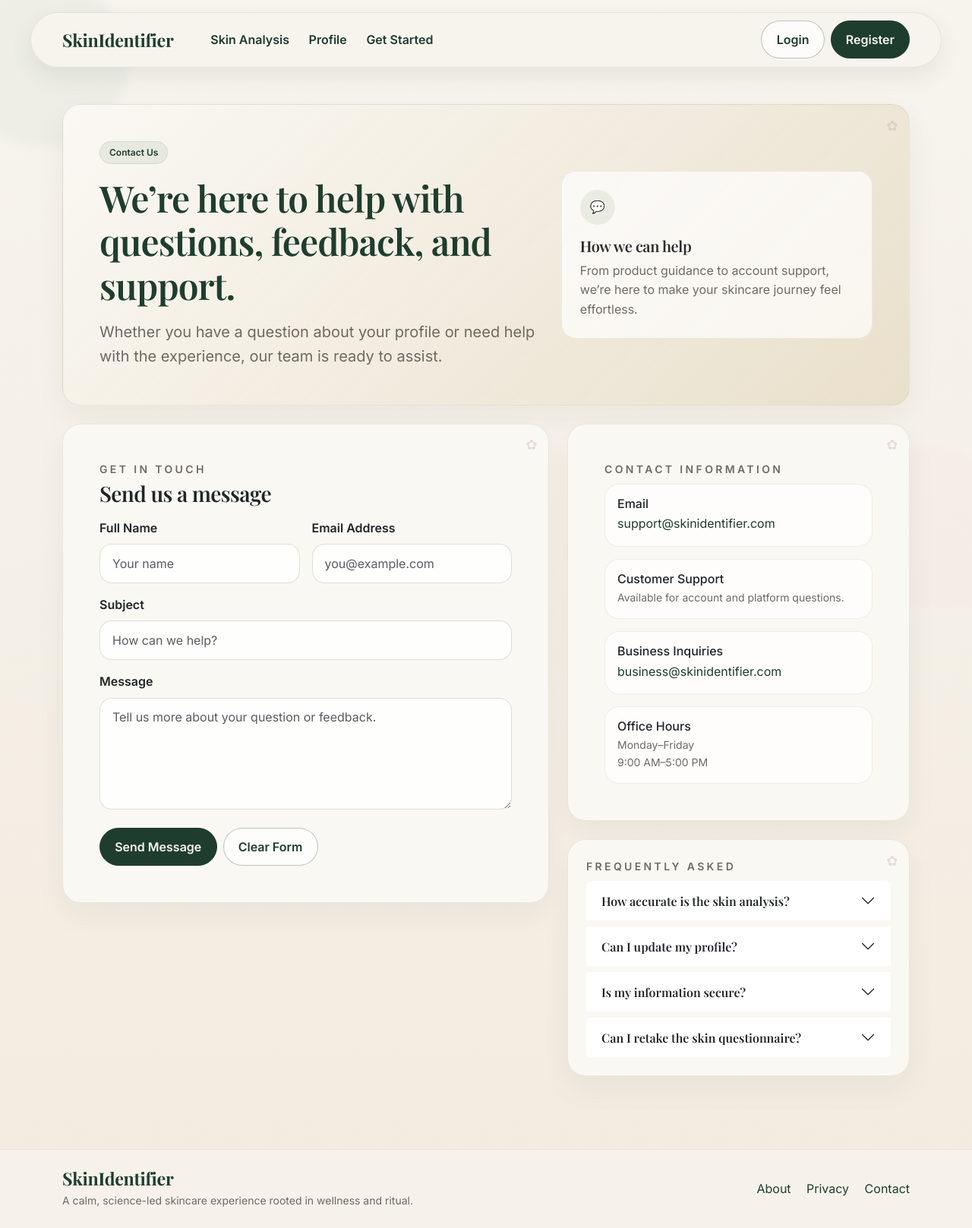
After one commit to bregiang/IS4460-Project-Template, a Django app: page /contact/ in a window 1280 px wide. The commit adds this page. Shown: the whole page at 76% size. Run offline with Django 5.2, Linux system fonts and the light colour scheme.

Commit message:
Fixed footer tabs

```diff
--- a/home/templates/home/base.html
+++ b/home/templates/home/base.html
@@ -317,9 +317,9 @@
                     <p class="mb-0 text-secondary small">A calm, science-led skincare experience rooted in wellness and ritual.</p>
                 </div>
                 <div class="col-md-6 text-md-end">
-                    <a href="#" class="text-decoration-none me-3" style="color: var(--forest);">About</a>
-                    <a href="#" class="text-decoration-none me-3" style="color: var(--forest);">Privacy</a>
-                    <a href="#" class="text-decoration-none" style="color: var(--forest);">Contact</a>
+                    <a href="{% url 'about' %}" class="text-decoration-none me-3" style="color: var(--forest);">About</a>
+                    <a href="{% url 'privacy' %}" class="text-decoration-none me-3" style="color: var(--forest);">Privacy</a>
+                    <a href="{% url 'contact' %}" class="text-decoration-none" style="color: var(--forest);">Contact</a>
                 </div>
             </div>
         </div>
--- /dev/null
+++ b/home/templates/home/contact.html
@@ -0,0 +1,130 @@
+{% extends 'home/base.html' %}
+
+{% block title %}Contact Us | SkinIdentifier{% endblock %}
+
+{% block content %}
+<div class="page-shell">
+    <section class="hero-card p-4 p-md-5 mb-4">
+        <div class="row align-items-center g-4">
+            <div class="col-lg-7">
+                <span class="badge mb-3">Contact Us</span>
+                <h1 class="display-5 mb-3">We’re here to help with questions, feedback, and support.</h1>
+                <p class="lead text-secondary mb-0">Whether you have a question about your profile or need help with the experience, our team is ready to assist.</p>
+            </div>
+            <div class="col-lg-5">
+                <div class="soft-panel p-4">
+                    <div class="feature-icon mb-3">💬</div>
+                    <h3 class="h5 mb-2">How we can help</h3>
+                    <p class="mb-0 text-secondary">From product guidance to account support, we’re here to make your skincare journey feel effortless.</p>
+                </div>
+            </div>
+        </div>
+    </section>
+
+    <div class="row g-4">
+        <div class="col-lg-7">
+            <div class="card p-4 p-md-5">
+                <div class="section-heading">
+                    <div>
+                        <p class="text-uppercase small fw-semibold mb-1" style="letter-spacing: 0.24em; color: var(--warm-gray);">Get in touch</p>
+                        <h2 class="h3 mb-0">Send us a message</h2>
+                    </div>
+                </div>
+                <form>
+                    <div class="row g-3">
+                        <div class="col-md-6">
+                            <label class="form-label fw-semibold" for="name">Full Name</label>
+                            <input class="form-control" id="name" type="text" placeholder="Your name" required>
+                        </div>
+                        <div class="col-md-6">
+                            <label class="form-label fw-semibold" for="email">Email Address</label>
+                            <input class="form-control" id="email" type="email" placeholder="you@example.com" required>
+                        </div>
+                        <div class="col-12">
+                            <label class="form-label fw-semibold" for="subject">Subject</label>
+                            <input class="form-control" id="subject" type="text" placeholder="How can we help?" required>
+                        </div>
+                        <div class="col-12">
+                            <label class="form-label fw-semibold" for="message">Message</label>
+                            <textarea class="form-control" id="message" rows="5" placeholder="Tell us more about your question or feedback." required></textarea>
+                        </div>
+                    </div>
+                    <div class="d-flex flex-wrap gap-2 mt-4">
+                        <button class="btn btn-primary" type="submit">Send Message</button>
+                        <button class="btn btn-outline-primary" type="reset">Clear Form</button>
+                    </div>
+                </form>
+            </div>
+        </div>
+        <div class="col-lg-5">
+            <div class="card p-4 p-md-5 mb-4">
+                <p class="text-uppercase small fw-semibold mb-2" style="letter-spacing: 0.24em; color: var(--warm-gray);">Contact information</p>
+                <div class="d-grid gap-3">
+                    <div class="soft-panel p-3">
+                        <h6 class="mb-1">Email</h6>
+                        <a href="mailto:support@skinidentifier.com" class="text-decoration-none" style="color: var(--forest);">support@skinidentifier.com</a>
+                    </div>
+                    <div class="soft-panel p-3">
+                        <h6 class="mb-1">Customer Support</h6>
+                        <p class="mb-0 text-secondary small">Available for account and platform questions.</p>
+                    </div>
+                    <div class="soft-panel p-3">
+                        <h6 class="mb-1">Business Inquiries</h6>
+                        <a href="mailto:business@skinidentifier.com" class="text-decoration-none" style="color: var(--forest);">business@skinidentifier.com</a>
+                    </div>
+                    <div class="soft-panel p-3">
+                        <h6 class="mb-1">Office Hours</h6>
+                        <p class="mb-0 text-secondary small">Monday–Friday<br>9:00 AM–5:00 PM</p>
+                    </div>
+                </div>
+            </div>
+
+            <div class="card p-4">
+                <p class="text-uppercase small fw-semibold mb-2" style="letter-spacing: 0.24em; color: var(--warm-gray);">Frequently asked</p>
+                <div class="accordion" id="faqAccordion">
+                    <div class="accordion-item border-0 mb-2">
+                        <h2 class="accordion-header">
+                            <button class="accordion-button collapsed rounded-4" type="button" data-bs-toggle="collapse" data-bs-target="#faq1" aria-expanded="false">
+                                How accurate is the skin analysis?
+                            </button>
+                        </h2>
+                        <div id="faq1" class="accordion-collapse collapse" data-bs-parent="#faqAccordion">
+                            <div class="accordion-body text-secondary">It provides a thoughtful estimate based on the information you share and is designed to support your routine rather than replace a diagnosis.</div>
+                        </div>
+                    </div>
+                    <div class="accordion-item border-0 mb-2">
+                        <h2 class="accordion-header">
+                            <button class="accordion-button collapsed rounded-4" type="button" data-bs-toggle="collapse" data-bs-target="#faq2" aria-expanded="false">
+                                Can I update my profile?
+                            </button>
+                        </h2>
+                        <div id="faq2" class="accordion-collapse collapse" data-bs-parent="#faqAccordion">
+                            <div class="accordion-body text-secondary">Yes. Your profile can be updated at any time from the profile page.</div>
+                        </div>
+                    </div>
+                    <div class="accordion-item border-0 mb-2">
+                        <h2 class="accordion-header">
+                            <button class="accordion-button collapsed rounded-4" type="button" data-bs-toggle="collapse" data-bs-target="#faq3" aria-expanded="false">
+                                Is my information secure?
+                            </button>
+                        </h2>
+                        <div id="faq3" class="accordion-collapse collapse" data-bs-parent="#faqAccordion">
+                            <div class="accordion-body text-secondary">Yes. We protect personal data with secure storage practices and controlled access.</div>
+                        </div>
+                    </div>
+                    <div class="accordion-item border-0">
+                        <h2 class="accordion-header">
+                            <button class="accordion-button collapsed rounded-4" type="button" data-bs-toggle="collapse" data-bs-target="#faq4" aria-expanded="false">
+                                Can I retake the skin questionnaire?
+                            </button>
+                        </h2>
+                        <div id="faq4" class="accordion-collapse collapse" data-bs-parent="#faqAccordion">
+                            <div class="accordion-body text-secondary">Absolutely. You can revisit the analysis experience whenever you want to refresh your profile.</div>
+                        </div>
+                    </div>
+                </div>
+            </div>
+        </div>
+    </div>
+</div>
+{% endblock %}
--- a/home/urls.py
+++ b/home/urls.py
@@ -5,6 +5,9 @@ from . import views
 urlpatterns = [
     path("", views.home_page, name="home"),
     path("skin-analysis/", views.skin_analysis_view, name="skin_analysis"),
+    path("about/", views.about_page, name="about"),
+    path("privacy/", views.privacy_page, name="privacy"),
+    path("contact/", views.contact_page, name="contact"),
     path("register/", views.register_view, name="register"),
     path("login/", views.login_view, name="login"),
     path("logout/", views.logout_view, name="logout"),
--- a/home/views.py
+++ b/home/views.py
@@ -17,6 +17,21 @@ def home_page(request):
 def skin_analysis_view(request):
     """Render the interactive skin analysis quiz and result experience."""
     return render(request, "home/skin_analysis.html")
+
+
+def about_page(request):
+    """Render the polished informational about page."""
+    return render(request, "home/about.html")
+
+
+def privacy_page(request):
+    """Render the privacy policy page."""
+    return render(request, "home/privacy.html")
+
+
+def contact_page(request):
+    """Render the contact page with a simple form layout."""
+    return render(request, "home/contact.html")
 
 
 def register_view(request):
```
Also changed, not shown: home/templates/home/about.html (added, +119 -0 lines), home/templates/home/privacy.html (added, +80 -0 lines).
